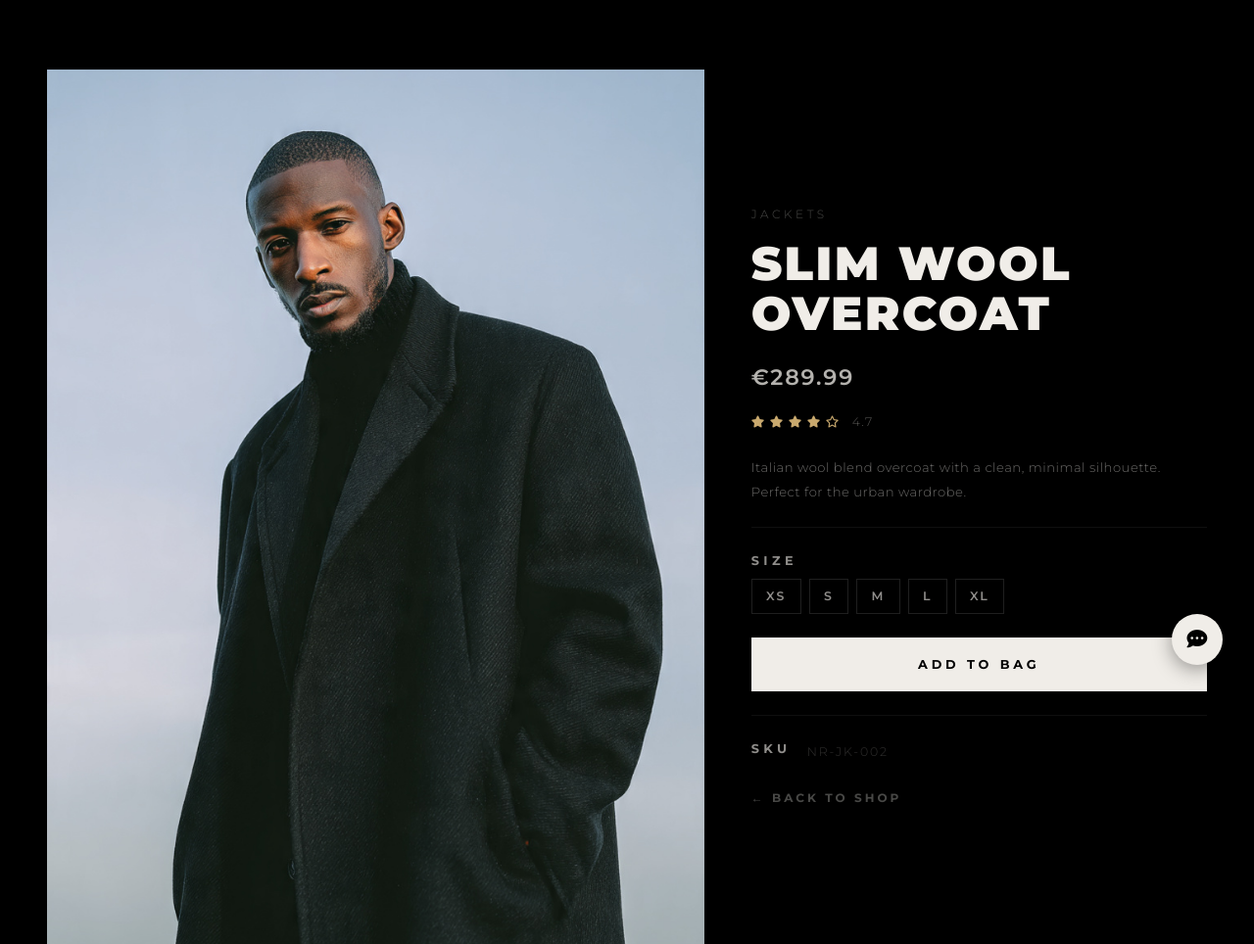
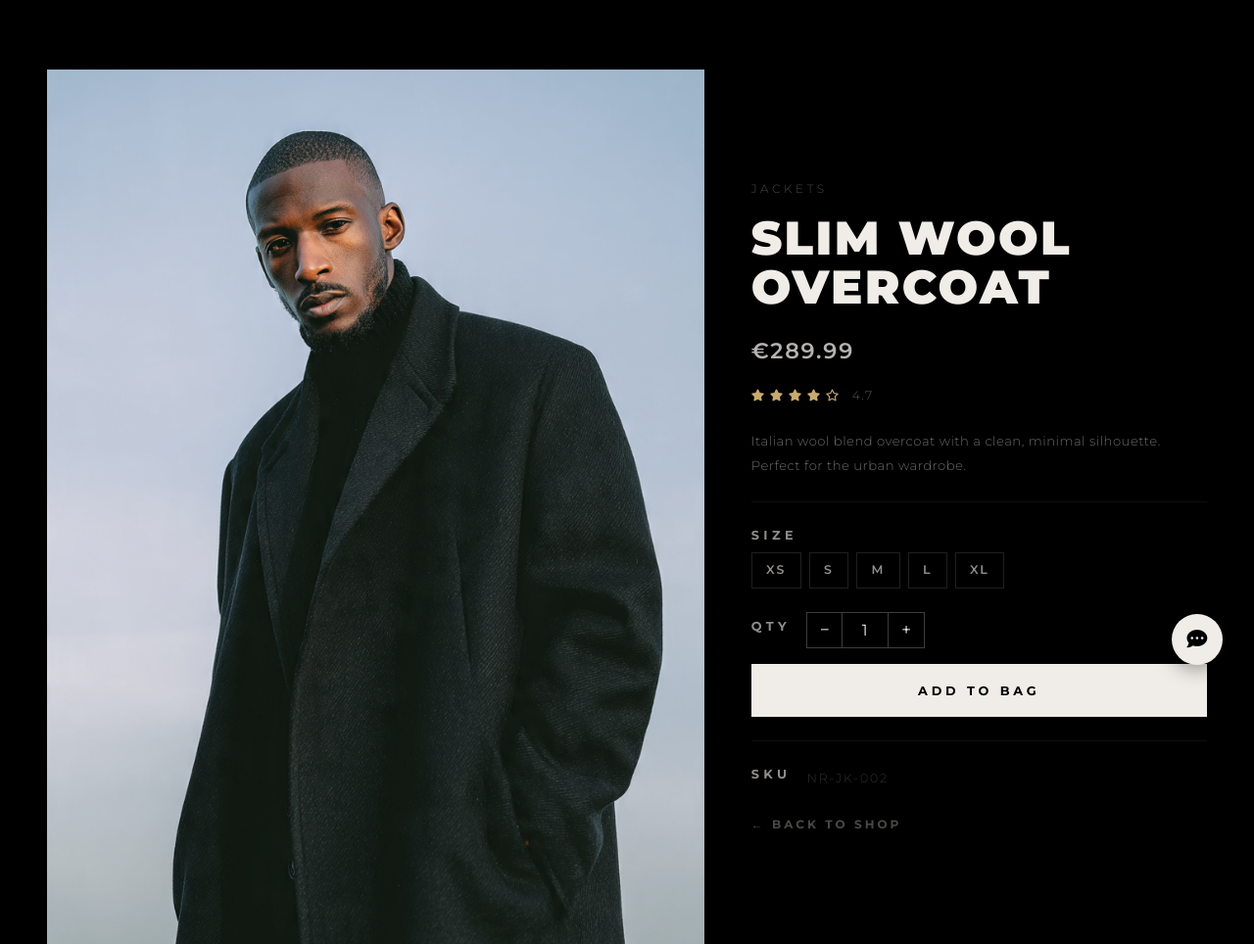
Before and after one commit to oliveiracle/noir-store, a Django app: page /products/2/ in a window 1280 px wide. Shown: the part 89-1053 px from the top of the page at 98% size. Run offline with Django 5.2, Linux system fonts and the light colour scheme; data comes from the database, SQL or seed files in the repository; data that the repository does not hold is empty.

Commit message:
Add quantity selector to product detail page

```diff
--- a/static/css/base.css
+++ b/static/css/base.css
@@ -1505,6 +1505,46 @@ body {
 
 .btn-add-bag:hover {
     background: var(--bone);
+}
+
+.qty-selector {
+    border: 1px solid rgba(240,237,232,0.25);
+}
+
+.qty-btn {
+    background: transparent;
+    border: none;
+    color: var(--white);
+    font-family: var(--font);
+    font-size: 1.1rem;
+    width: 2.2rem;
+    height: 2.2rem;
+    cursor: pointer;
+    transition: background 0.2s;
+}
+
+.qty-btn:hover {
+    background: rgba(240,237,232,0.08);
+}
+
+.qty-input {
+    background: transparent;
+    border: none;
+    border-left: 1px solid rgba(240,237,232,0.25);
+    border-right: 1px solid rgba(240,237,232,0.25);
+    color: var(--white);
+    font-family: var(--font);
+    font-size: 0.8rem;
+    letter-spacing: 0.1em;
+    text-align: center;
+    width: 3rem;
+    height: 2.2rem;
+    -moz-appearance: textfield;
+}
+
+.qty-input::-webkit-outer-spin-button,
+.qty-input::-webkit-inner-spin-button {
+    -webkit-appearance: none;
 }
 
 .btn-wishlist {
--- a/templates/products/product_detail.html
+++ b/templates/products/product_detail.html
@@ -75,8 +75,14 @@
                     <!-- Add to bag form — sends product ID and redirect URL -->
                     <form action="{% url 'add_to_bag' product.id %}" method="POST">
                         {% csrf_token %}
-                        <input type="hidden" name="quantity" value="1">
-                        <!-- redirect_url sends the user back to this page after adding -->
+                        <div class="d-flex align-items-center gap-3 mb-3">
+                            <span class="detail-label">QTY</span>
+                            <div class="qty-selector d-flex align-items-center">
+                                <button type="button" class="qty-btn" id="qty-decrement">−</button>
+                                <input type="number" name="quantity" value="1" min="1" max="10" id="qty-input" class="qty-input">
+                                <button type="button" class="qty-btn" id="qty-increment">+</button>
+                            </div>
+                        </div>
                         <input type="hidden" name="redirect_url" value="{{ request.path }}">
                         <button type="submit" class="btn-add-bag w-100">ADD TO BAG</button>
                     </form>
@@ -198,4 +204,17 @@
 {% if product.image %}
 <script src="{% static 'js/product.js' %}"></script>
 {% endif %}
+<script>
+(function () {
+    var input = document.getElementById('qty-input');
+    document.getElementById('qty-increment').addEventListener('click', function () {
+        var val = parseInt(input.value, 10);
+        if (val < 10) input.value = val + 1;
+    });
+    document.getElementById('qty-decrement').addEventListener('click', function () {
+        var val = parseInt(input.value, 10);
+        if (val > 1) input.value = val - 1;
+    });
+})();
+</script>
 {% endblock %}
```
